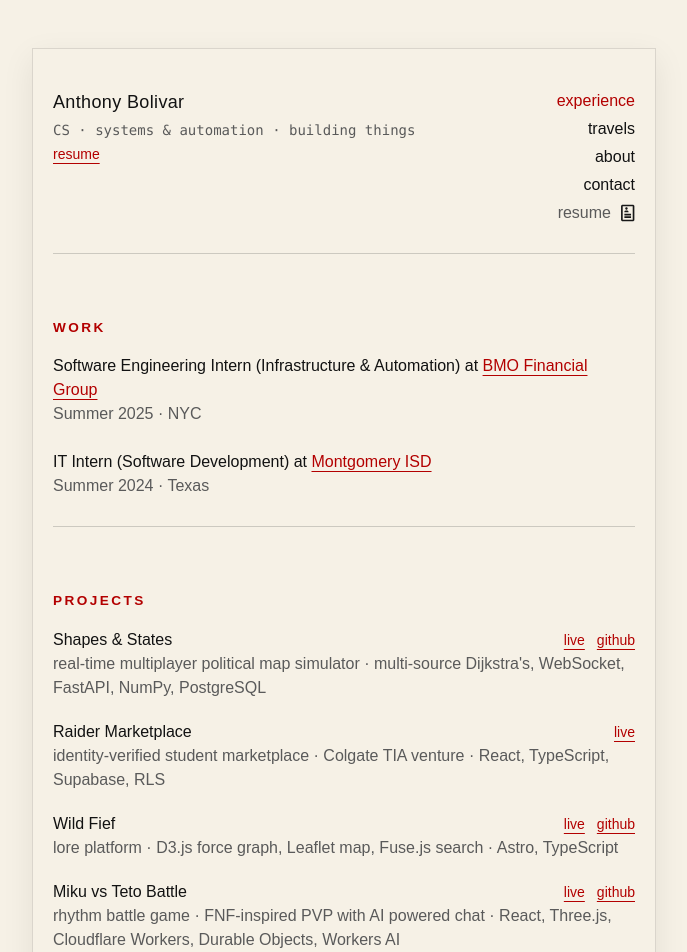
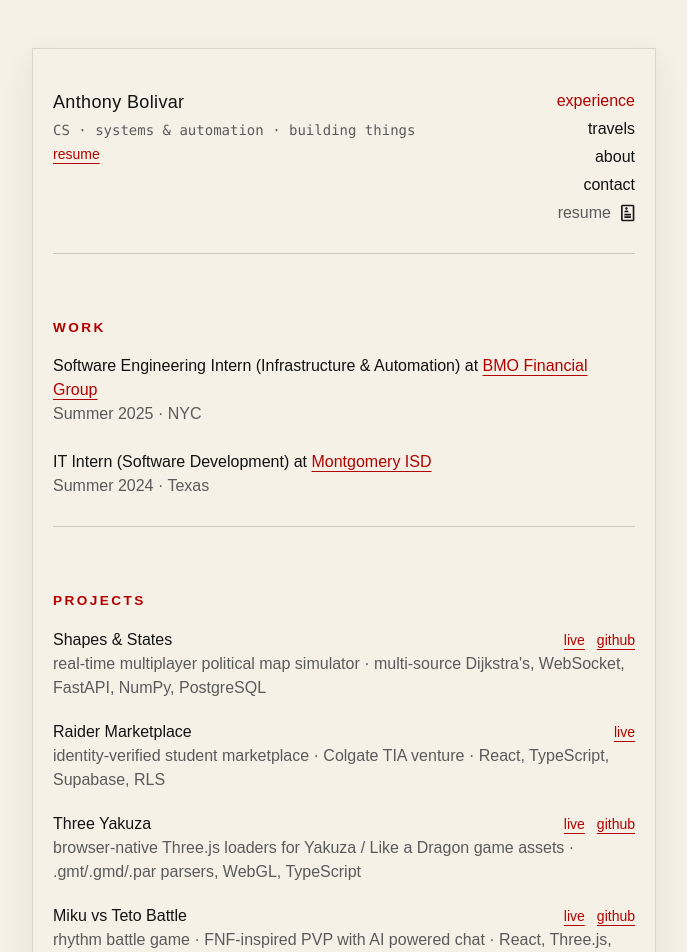
Before and after one commit to tonybolivar/personal-website, a Next.js app: page / in a window 1280 px wide. Shown: the top 952 px of the page, without its empty margins (296-983 px from the left). Built offline with nearby package versions, Linux system fonts and the light colour scheme; a web font is replaced by a local one.

Commit message:
home: swap Wild Fief for Three Yakuza

```diff
--- a/app/page.js
+++ b/app/page.js
@@ -39,10 +39,10 @@ const PROJECTS = [
     github: "",
   },
   {
-    name: "Wild Fief",
-    meta: "lore platform · D3.js force graph, Leaflet map, Fuse.js search · Astro, TypeScript",
-    live: "https://wild-fief.vercel.app",
-    github: "https://github.com/tonybolivar/wild-fief",
+    name: "Three Yakuza",
+    meta: "browser-native Three.js loaders for Yakuza / Like a Dragon game assets · .gmt/.gmd/.par parsers, WebGL, TypeScript",
+    live: "https://three-yakuza-gmt-viewer.vercel.app",
+    github: "https://github.com/tonybolivar/three-yakuza",
   },
   {
     name: "Miku vs Teto Battle",
```
